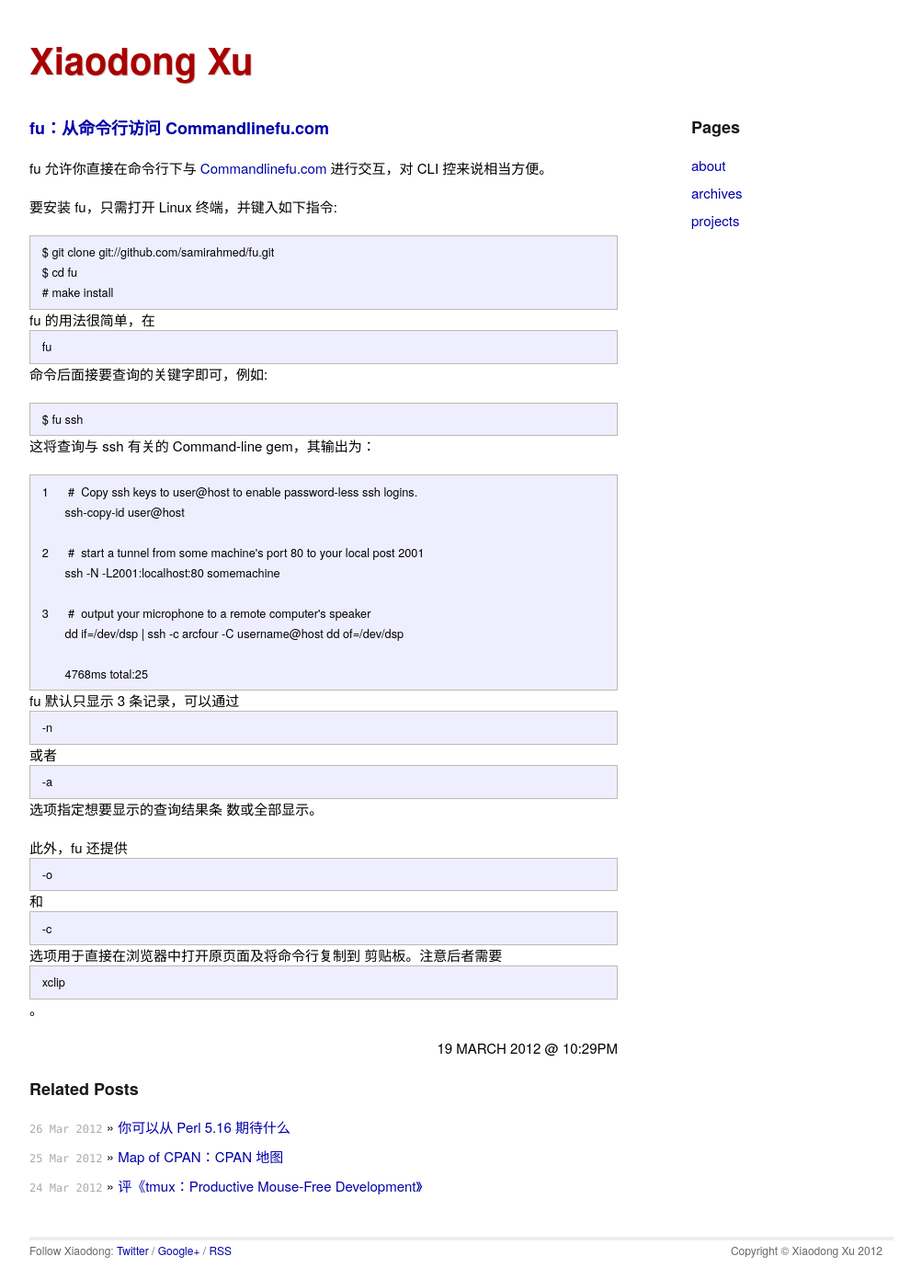
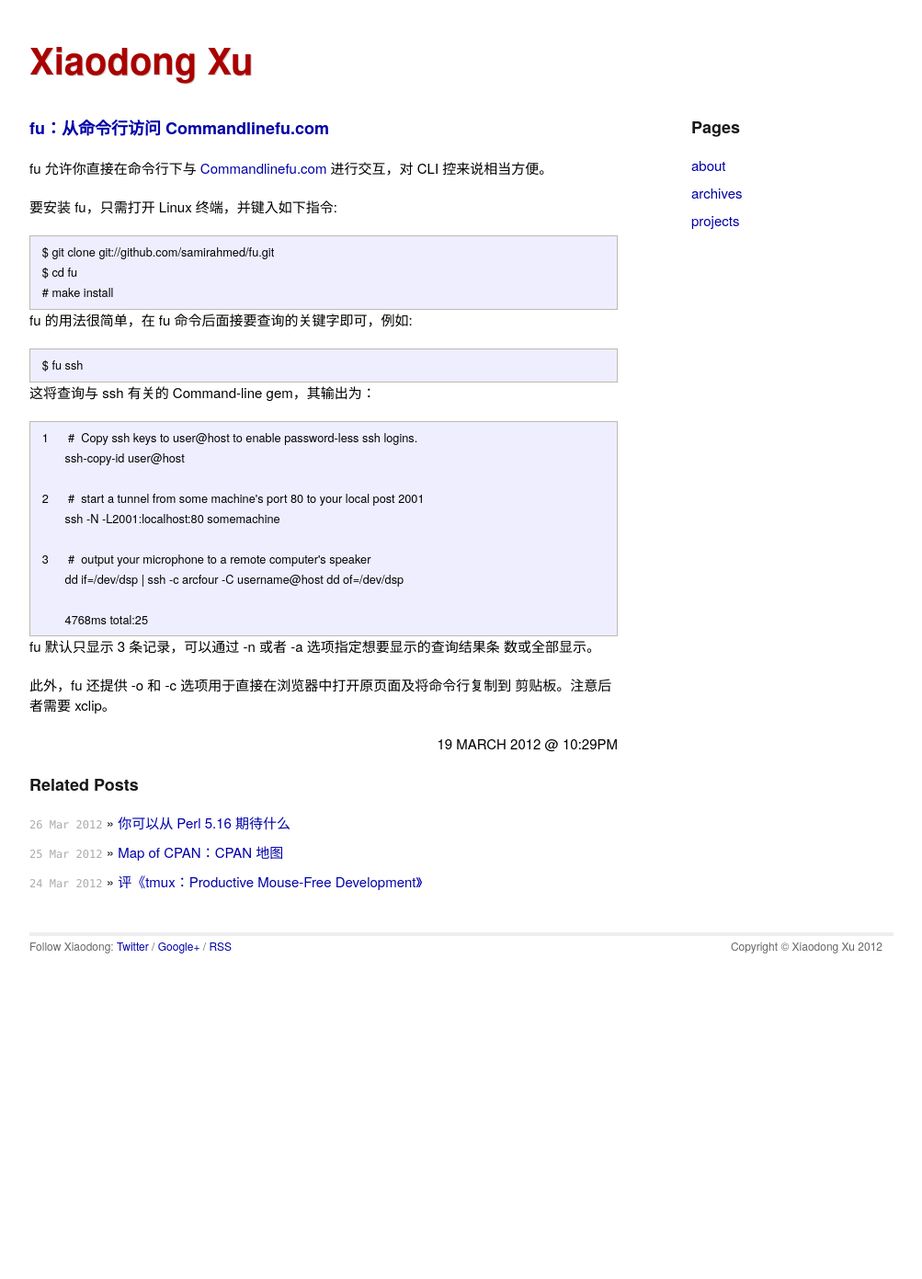
Before and after one commit to xuxiaodong/xuxiaodong.github.com, a Jekyll site: the page built from _posts/2012-03-19-fu.markdown, in a window 1280 px wide. Shown: the whole page at 92% size, without its empty margins (138-1141 px from the left). Built offline with Jekyll 4.4.1, drawn with Linux system fonts in a browser that asks for light colours; Markdown is read by kramdown in place of the engine named in the settings; after the commit the page ends 1060 px from its top, so only the background shows below that.

Commit message:
remove `

```diff
--- a/_posts/2012-03-19-fu.markdown
+++ b/_posts/2012-03-19-fu.markdown
@@ -14,7 +14,7 @@
     $ cd fu
     # make install
 
-fu 的用法很简单，在 `fu` 命令后面接要查询的关键字即可，例如:
+fu 的用法很简单，在 fu 命令后面接要查询的关键字即可，例如:
 
     $ fu ssh
 
@@ -31,10 +31,10 @@
 
            4768ms total:25
 
-fu 默认只显示 3 条记录，可以通过 `-n` 或者 `-a` 选项指定想要显示的查询结果条
+fu 默认只显示 3 条记录，可以通过 -n 或者 -a 选项指定想要显示的查询结果条
 数或全部显示。
 
-此外，fu 还提供 `-o` 和 `-c` 选项用于直接在浏览器中打开原页面及将命令行复制到
-剪贴板。注意后者需要 `xclip`。
+此外，fu 还提供 -o 和 -c 选项用于直接在浏览器中打开原页面及将命令行复制到
+剪贴板。注意后者需要 xclip。
 
 [c]: http://www.commandlinefu.com
--- a/_posts/2012-03-20-pass-command-line-argument-to-alias.markdown
+++ b/_posts/2012-03-20-pass-command-line-argument-to-alias.markdown
@@ -12,7 +12,7 @@
 
     alias pn='new() { bundle exec rake new_post\["$1"\] }; new'
 
-这里，我通过定义 `new()` 函数来将 `$1` 参数传递给别名 pn。现在只需执行:
+这里，我通过定义 new() 函数来将 $1 参数传递给别名 pn。现在只需执行:
 
     pn 'post title'
 
--- a/_posts/2012-03-22-copy-directory-tree-only.markdown
+++ b/_posts/2012-03-22-copy-directory-tree-only.markdown
@@ -6,10 +6,10 @@
 ---
 
 最近，同事向我提出了这样一个问题: "在 Linux 下如何只复制目录的结构，而不复制
-目录的内容?" 很多同学可能会首先想到使用 `cp` 命令，但其实该命令并不能解决。
+目录的内容?" 很多同学可能会首先想到使用 cp 命令，但其实该命令并不能解决。
 <!--more-->
 
-好在 Linux 下有许多愿意只做一件事且非做好不可的工具，`find` 就是其中之一。使
+好在 Linux 下有许多愿意只做一件事且非做好不可的工具，find 就是其中之一。使
 用以下单行命令可以达成我们的目的:
 
     find / -type d -exec mkdir -p demo/\{\} \;
@@ -17,6 +17,6 @@
 在该单行中，
 
 + -type d：只搜索目录
-+ -exec mkdir -p ...：针对找到的目录执行 `mkdir` 命令
++ -exec mkdir -p ...：针对找到的目录执行 mkdir 命令
 
 整行命令的作用是将以 / 开始的目录结构复制到当前目录的 demo 中。
--- a/_posts/2012-03-26-perl-5-dot-16.markdown
+++ b/_posts/2012-03-26-perl-5-dot-16.markdown
@@ -12,9 +12,9 @@
 
 + **核心扩展性增强。**现在几乎不用动到 Perl 5 核心的 C
   代码便可对其进行语法扩展。同时更易实现新特性原型。
-+ **`__SUB__` 标记。**该标记将返回当前子例程的引用。
-+ **支持 Unicode 6.1 标准。**例如，用于 Unicode foldcase 操作的 `fc` 操作符及
-  `\F` 转义序列。
++ **__SUB__ 标记。**该标记将返回当前子例程的引用。
++ **支持 Unicode 6.1 标准。**例如，用于 Unicode foldcase 操作的 fc 操作符及
+  \F 转义序列。
 + **改善核心文档。**新增了[面向对象编程教程][1]，并对[面向对象引用文档][2]进
   行了重写。
 
```
